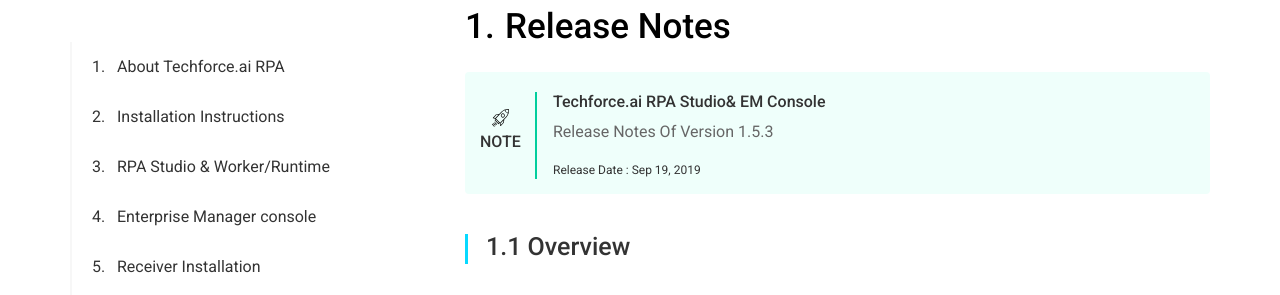
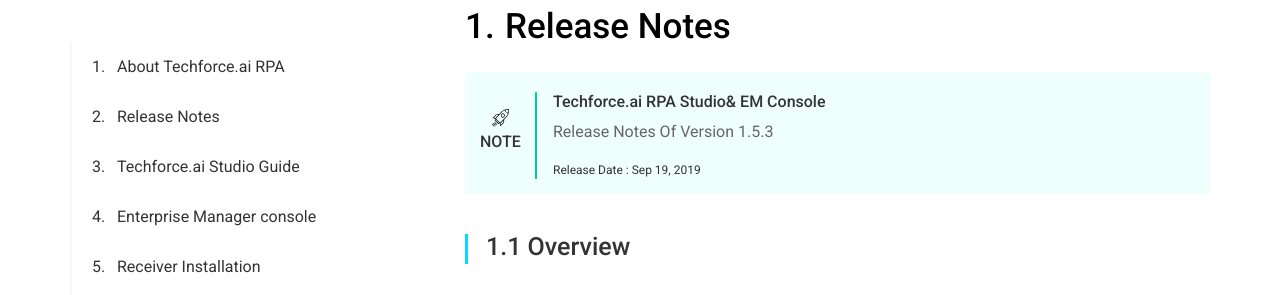
Before and after one commit to digitamizers/Documentation, a Jekyll site: the page built from index.md, in a window 1280 px wide and 900 px high. Shown: the part 378-673 px from the top of the window. Built offline with Jekyll 4.4.1, drawn with Linux system fonts in a browser that asks for light colours.

Commit message:
changes in pssp

```diff
--- a/_layouts/default.html
+++ b/_layouts/default.html
@@ -552,16 +552,20 @@
                                 </ul>
                             </li>
                             <li class="subMenu">
-                                <a href="" class="heading"><span class="numbers">2.</span> Installation Instructions</a>
+                                <a href="" class="heading"><span class="numbers">2.</span> Release Notes</a>
                                 <ul class="collapse list-unstyled collapse-1">
-                                    <li><a class="child 1" href="#compatiblity"><span class="numbers">2.1.</span>  OS Compatibility</a></li>
-                                    <li><a class="child 1" href="#Minimum"><span class="numbers">2.2.</span> Minimum Hardware Requirements</a></li>
+                                    <li><a class="child 1" href="#compatiblity"><span class="numbers">2.1.</span> Patches & Updates</a></li>
+                                    <li><a class="child 1" href="#Minimum"><span class="numbers">2.2.</span>Whats's New</a></li>
                                 </ul>
                             </li>
                            <li class="subMenu">
-                                <a href=""  class="heading"><span class="numbers">3.</span> RPA Studio & Worker/Runtime</a>
+                                <a href=""  class="heading"><span class="numbers">3.</span>Techforce.ai Studio Guide</a>
                                 <ul class="collapse list-unstyled collapse-2">
-                                    <li><a class="child 2" href="#download3"><span class="numbers">3.1.</span> How to download Techforce.ai RPA studio</a></li>
+                                    <li><a class="child 2" href="#download3"><span class="numbers">3.1.</span> Installation</a>
+                                        <ul>
+                                           <li><a class="child 2" href="#download3"><span class="numbers">3.1.</span> Installation</a></li>
+                                        </ul>
+                                    </li>
                                     <li><a class="child 2" href="#install3"><span class="numbers">3.2.</span> Installing RPA Studio</a></li>
                                     <li><a class="child 2" href="#ocr3"><span class="numbers">3.3.</span> Installing Techforce OCR</a></li>
                                 </ul>
```
